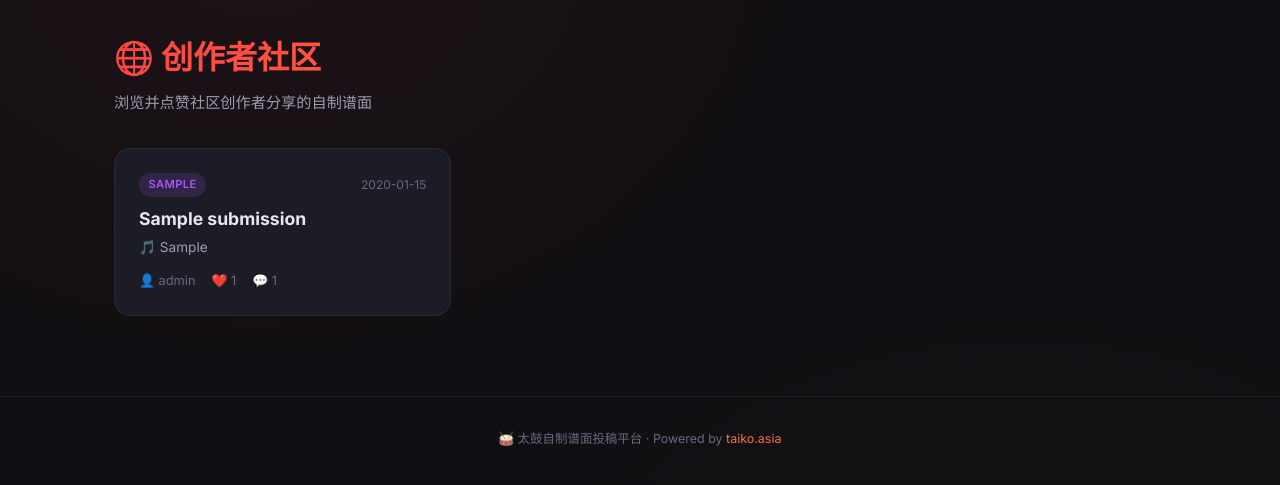
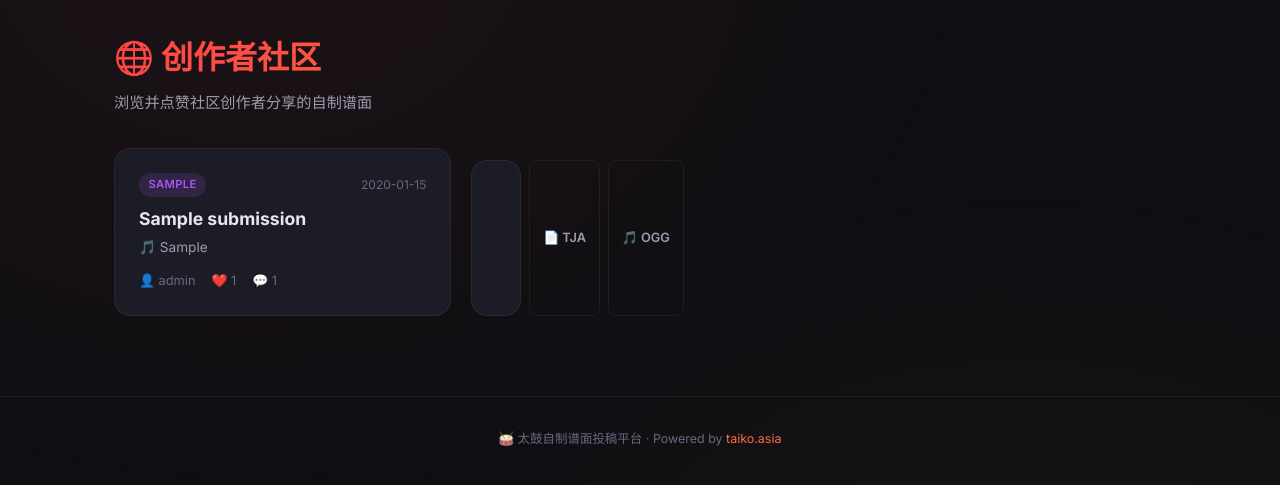
Before and after one commit to AnthonyDuan1128/taiko-upload, a Flask app: page /community in a window 1280 px wide. Shown: the part 64-549 px from the top of the page. Run offline with Flask 3, Linux system fonts and the light colour scheme; tables that the repository leaves empty hold one stand-in row (values such as "Sample post"); some libraries are stand-ins or nearby versions.

Commit message:
feat: add public download for approved submissions (TJA/OGG) in community and detail pages

```diff
--- a/app.py
+++ b/app.py
@@ -330,6 +330,30 @@
         upload_dir = os.path.join(app.config['UPLOAD_FOLDER'], str(sid))
         return send_from_directory(upload_dir, filename)
 
+    # ── Public download (approved submissions only) ────────────────────
+
+    @app.route('/download/<int:sid>/<filetype>')
+    def download_file(sid, filetype):
+        sub = db.session.get(Submission, sid)
+        if sub is None or sub.status != Submission.STATUS_APPROVED:
+            abort(404)
+        if filetype == 'tja':
+            filename = sub.tja_filename
+            dl_name = f'{sub.title}.tja'
+        elif filetype == 'ogg':
+            filename = sub.ogg_filename
+            dl_name = f'{sub.title}.ogg'
+        else:
+            abort(404)
+        upload_dir = os.path.join(app.config['UPLOAD_FOLDER'], str(sid))
+        if not os.path.isfile(os.path.join(upload_dir, filename)):
+            abort(404)
+        return send_from_directory(
+            upload_dir, filename,
+            as_attachment=True,
+            download_name=dl_name,
+        )
+
     return app
 
 
--- a/templates/community.html
+++ b/templates/community.html
@@ -26,6 +26,13 @@
                 <span>👤 {{ sub.author.username }}</span>
                 <span>❤️ {{ sub.like_count }}</span>
                 <span>💬 {{ sub.comment_count }}</span>
+            </div>
+            <div style="display:flex; gap:0.5rem; margin-top:0.75rem;"
+                onclick="event.stopPropagation(); event.preventDefault();">
+                <a href="{{ url_for('download_file', sid=sub.id, filetype='tja') }}" class="btn btn-outline btn-sm"
+                    onclick="event.stopPropagation();">📄 TJA</a>
+                <a href="{{ url_for('download_file', sid=sub.id, filetype='ogg') }}" class="btn btn-outline btn-sm"
+                    onclick="event.stopPropagation();">🎵 OGG</a>
             </div>
         </a>
         {% endfor %}
--- a/templates/submission_detail.html
+++ b/templates/submission_detail.html
@@ -21,6 +21,10 @@
         </div>
         {% if submission.status == 'approved' %}
         <div class="detail-actions">
+            <a href="{{ url_for('download_file', sid=submission.id, filetype='tja') }}" class="btn btn-outline">📄 下载
+                TJA</a>
+            <a href="{{ url_for('download_file', sid=submission.id, filetype='ogg') }}" class="btn btn-outline">🎵 下载
+                OGG</a>
             {% if current_user.is_authenticated %}
             <form method="POST" action="{{ url_for('toggle_like', sid=submission.id) }}">
                 <input type="hidden" name="csrf_token" value="{{ csrf_token() }}">
```
